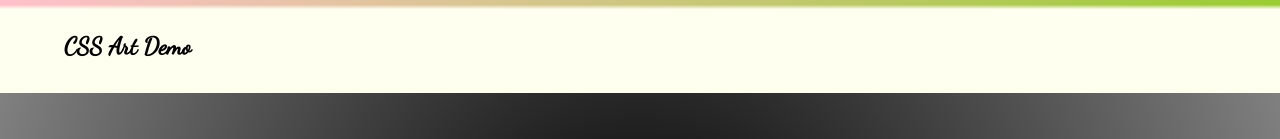
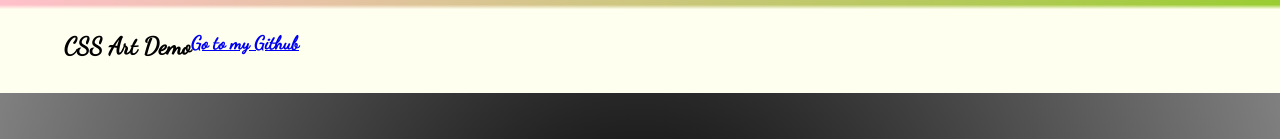
Before and after one commit to chuckplantain/chuckplantain.github.io, a plain HTML site: page index.html in a window 1280 px wide. Shown: the top 139 px of the page. Drawn offline with Linux system fonts and the light colour scheme.

Commit message:
fixing link

```diff
--- a/index.html
+++ b/index.html
@@ -10,6 +10,7 @@
 		<div class="site-wrap">
 			<header>
 				<h2>CSS Art Demo</h2>
+				<h3><a href="https://github.com/chuckplantain/chuckplantain.github.io">Go to my Github</a><h3>
 			</header>
 			<div class="gallery">
 
```
Also changed, not shown: 1 other file.
